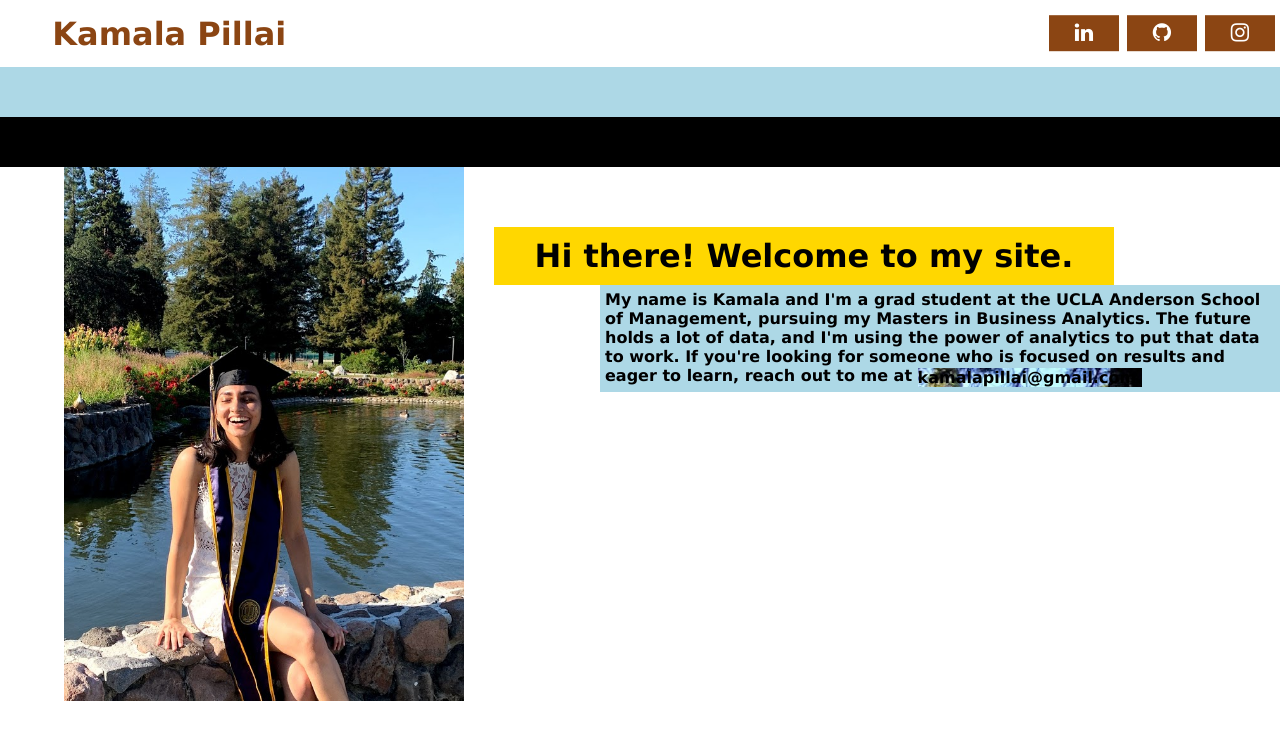
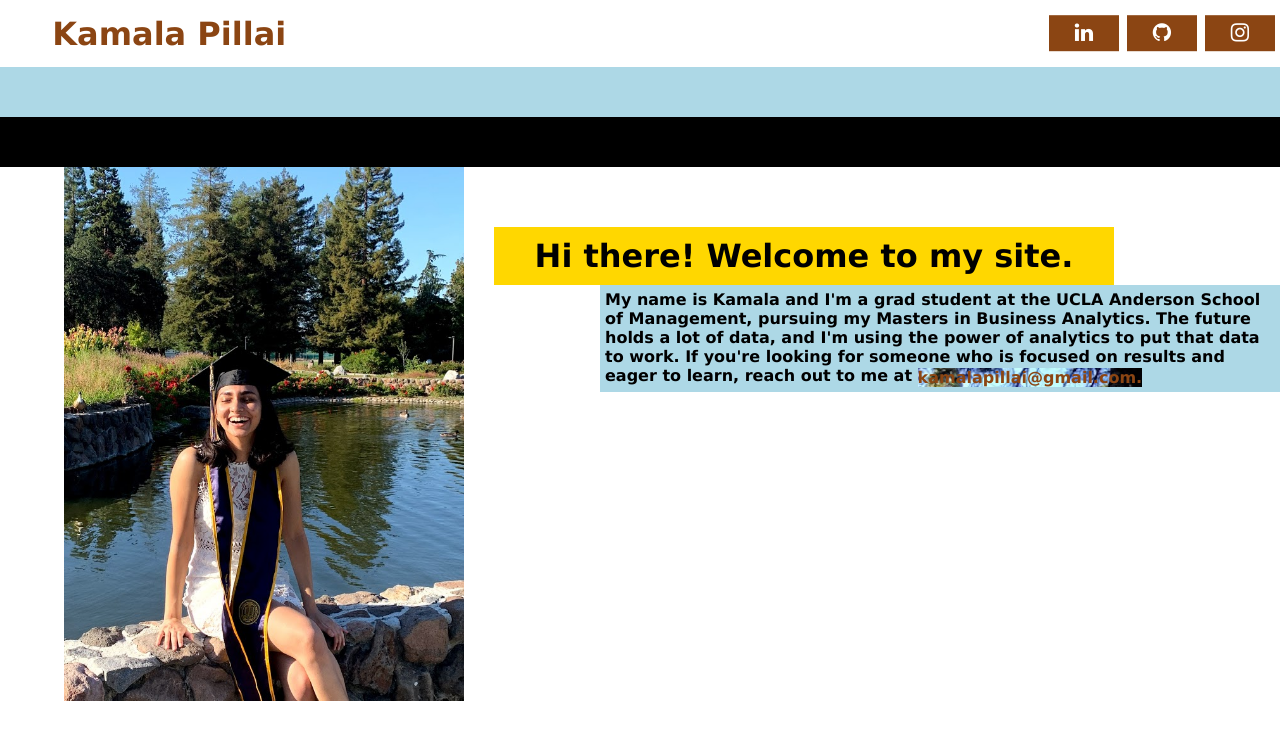
Before and after one commit to kpill/kpill.github.io, a Jekyll site: the page built from index.html, in a window 1280 px wide. Shown: the top 740 px of the page. Built offline with Jekyll 4.4.1, drawn with Linux system fonts in a browser that asks for light colours.

Commit message:
Update main.css

```diff
--- a/css/main.css
+++ b/css/main.css
@@ -275,7 +275,9 @@
 	}
 
 	a.welcome {
-		color: black;
+		color: saddleBrown;
+		font-weight: bold;
+		background-color:lightblue;
 		text-decoration: none;
 		font-family: Geneva, Tahoma, Verdana, sans-serif;
 	}
```
